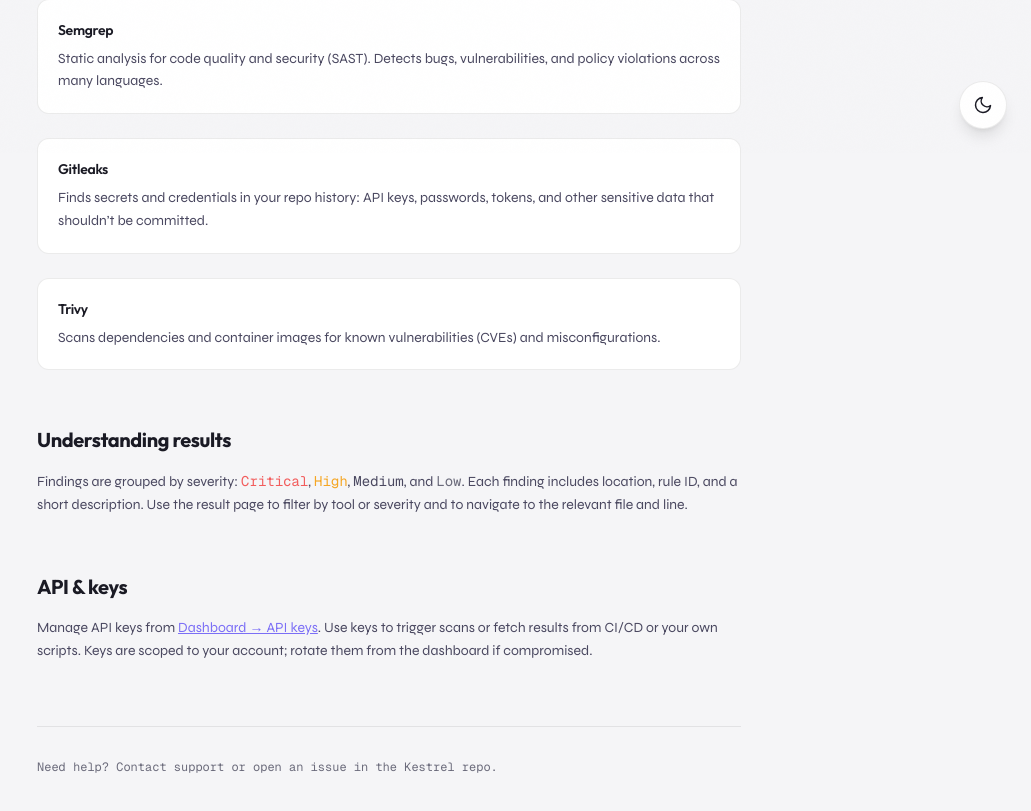
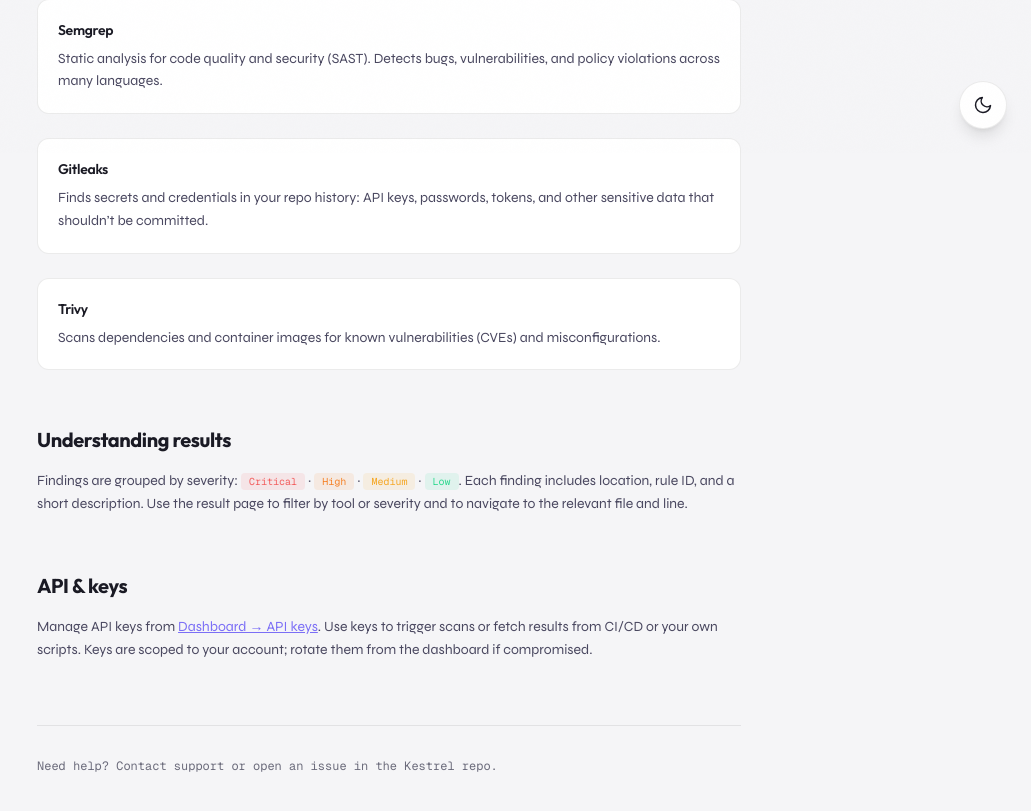
Before and after one commit to KingsBo/2026-UniHack, a Next.js app in the folder frontend/: page /docs in a window 1280 px wide. Shown: the part 647-1458 px from the top of the page, without its empty margins (249-1280 px from the left). Built offline with nearby package versions, Linux system fonts and the light colour scheme.

Commit message:
fixed docs

```diff
--- a/frontend/src/app/docs/page.tsx
+++ b/frontend/src/app/docs/page.tsx
@@ -69,7 +69,15 @@
         <section id="results">
           <h2 className="text-xl font-bold tracking-tight mb-4" style={{ color: 'var(--text-primary)' }}>Understanding results</h2>
           <p className="text-sm leading-relaxed mb-4" style={{ color: 'var(--text-secondary)' }}>
-            Findings are grouped by severity: <span className="font-mono" style={{ color: 'var(--red)' }}>Critical</span>, <span className="font-mono" style={{ color: 'var(--amber)' }}>High</span>, <span className="font-mono" style={{ color: 'var(--vc-green)' }}>Medium</span>, and <span className="font-mono" style={{ color: 'var(--text-muted)' }}>Low</span>. Each finding includes location, rule ID, and a short description. Use the result page to filter by tool or severity and to navigate to the relevant file and line.
+            Findings are grouped by severity:{' '}
+            <span className="font-mono text-[10px] px-2 py-0.5 rounded capitalize" style={{ background: 'rgba(242,92,92,0.1)', color: '#F25C5C' }}>Critical</span>
+            {' · '}
+            <span className="font-mono text-[10px] px-2 py-0.5 rounded capitalize" style={{ background: 'rgba(245,128,37,0.1)', color: '#F58025' }}>High</span>
+            {' · '}
+            <span className="font-mono text-[10px] px-2 py-0.5 rounded capitalize" style={{ background: 'rgba(245,166,35,0.1)', color: '#F5A623' }}>Medium</span>
+            {' · '}
+            <span className="font-mono text-[10px] px-2 py-0.5 rounded capitalize" style={{ background: 'rgba(45,217,143,0.1)', color: '#2DD98F' }}>Low</span>
+            . Each finding includes location, rule ID, and a short description. Use the result page to filter by tool or severity and to navigate to the relevant file and line.
           </p>
         </section>
 
```
